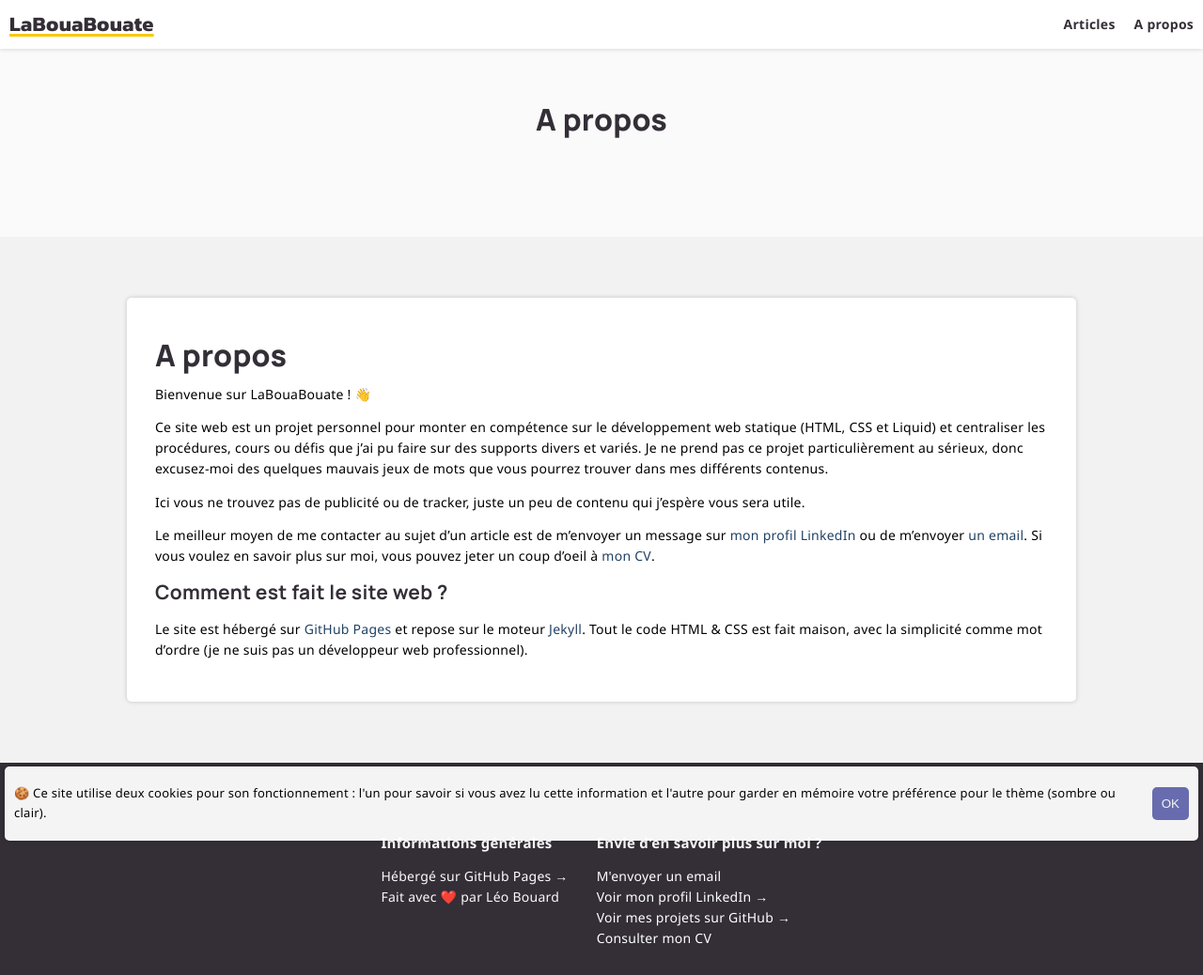
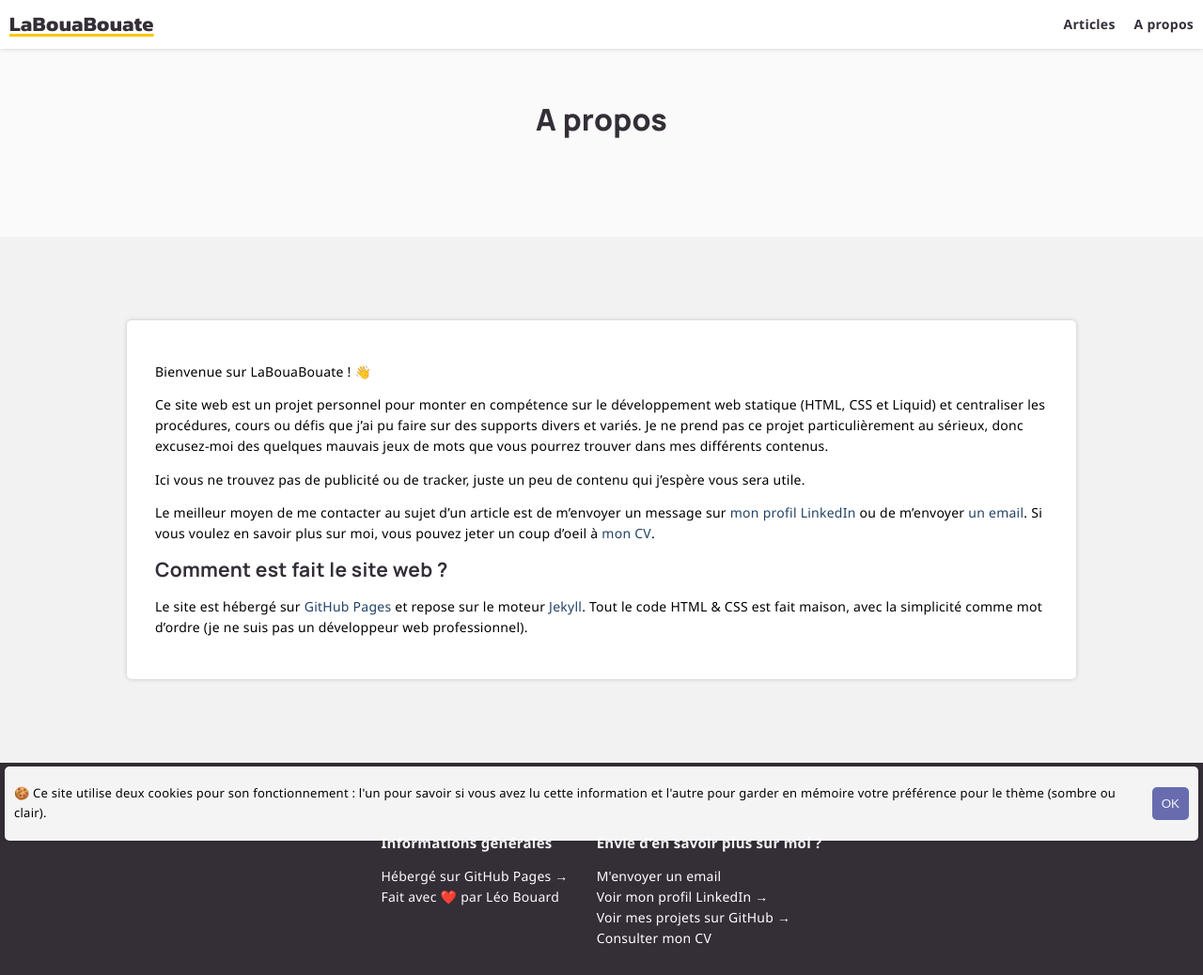
Before and after one commit to leobouard/leobouard.github.io, a Jekyll site: the page built from about.md, in a window 1280 px wide. Shown: the whole page at 94% size. Built offline with Jekyll 4.4.1, drawn with Linux system fonts in a browser that asks for light colours; some web fonts are replaced.

Commit message:
Update about.md

```diff
--- a/about.md
+++ b/about.md
@@ -4,8 +4,6 @@ layout: standard
 title: "A propos"
 description: "Plus d'informations sur le site web et moi-même"
 ---
-
-# A propos
 
 Bienvenue sur LaBouaBouate ! 👋
 
```
